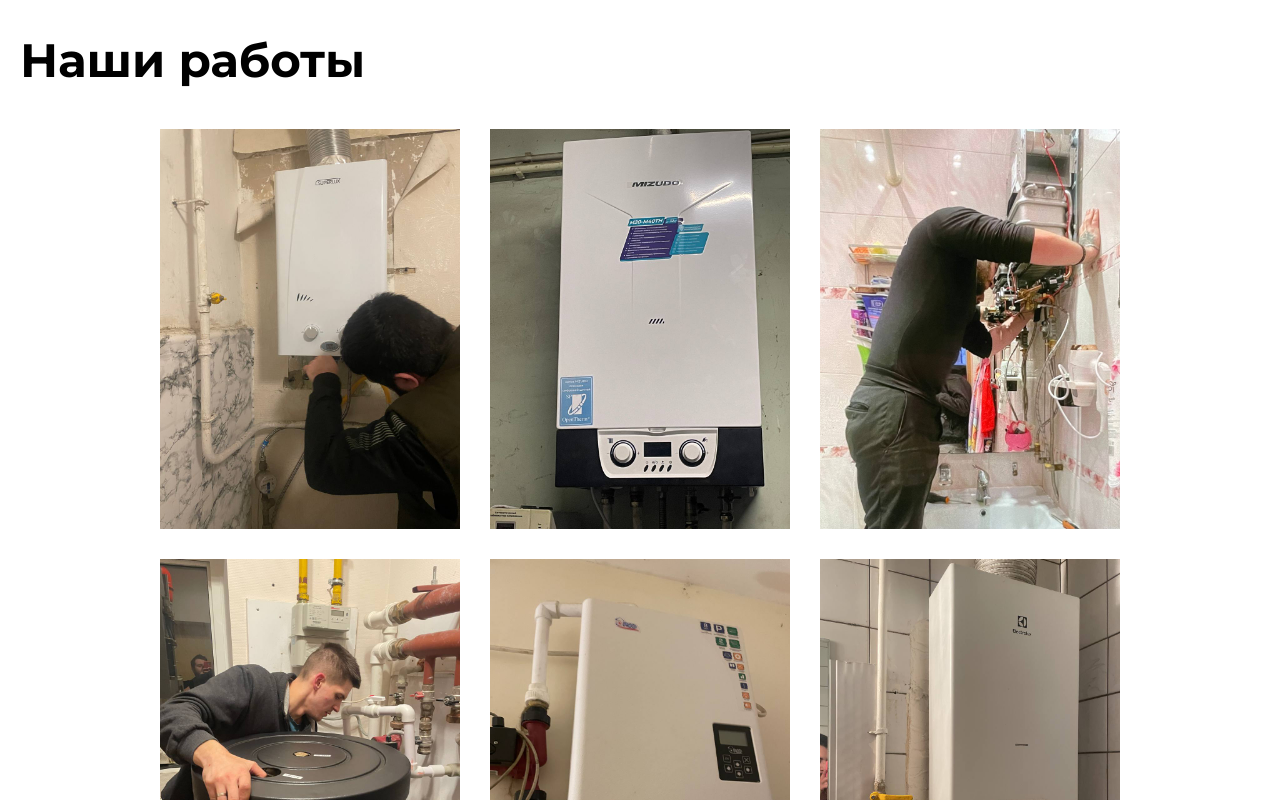
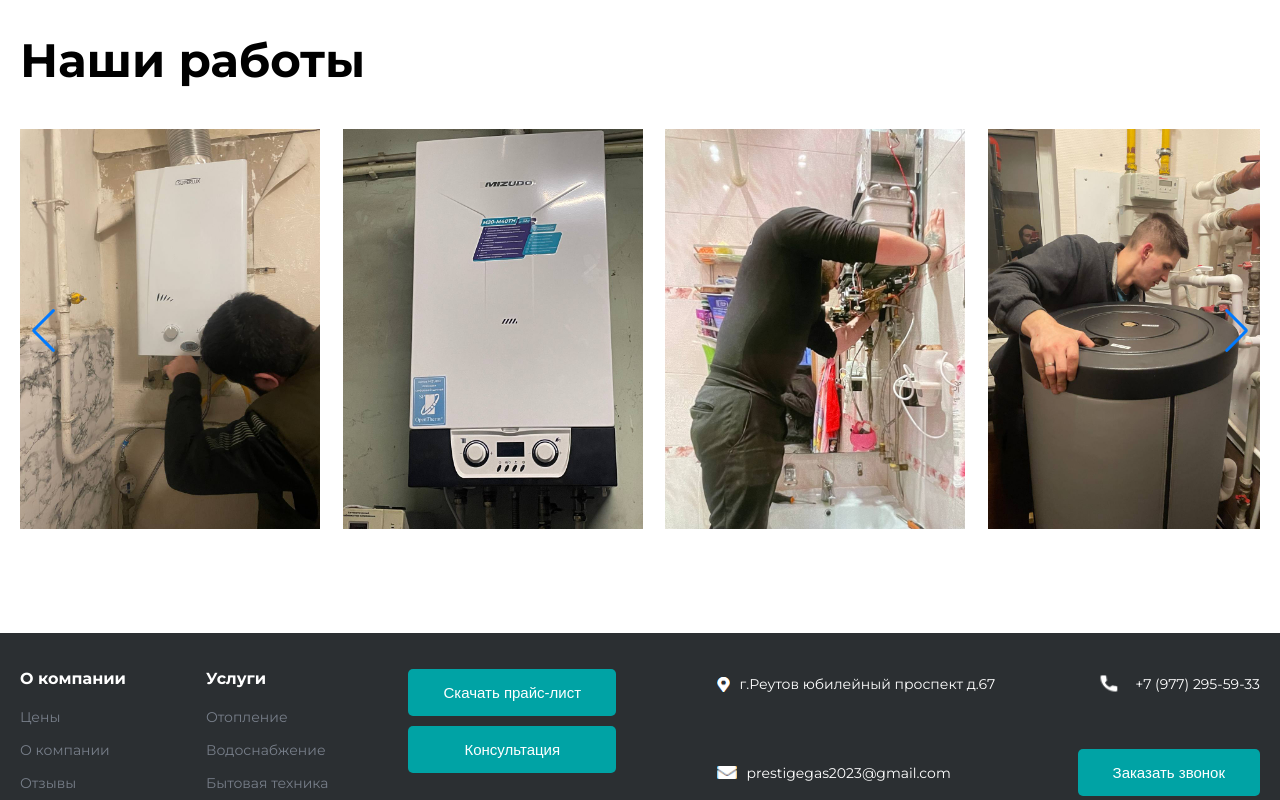
Before and after one commit to AlexandrSyvorotkin/prestige-gas, a Next.js app: page / in a window 1280 px wide. Shown: the part 8800-9600 px from the top of the page. Built offline with nearby package versions, Linux system fonts and the light colour scheme.

Commit message:
new slider

```diff
--- a/src/components/OurWork/OurWork.jsx
+++ b/src/components/OurWork/OurWork.jsx
@@ -28,27 +28,45 @@ const OurWork = () => {
                     <Heading text='Наши работы' tag='h3'/>
                 </div>
                 <div className={styles.works}>
-                    {/*<Swiper*/}
-                    {/*    modules={[Pagination, Autoplay, Scrollbar, Navigation]}*/}
-                    {/*    // spaceBetween={50}*/}
-                    {/*    slidesPerView={4}*/}
-                    {/*    scrollbar={{draggable: true}}*/}
-                    {/*    loop={true}*/}
-                    {/*    navigation*/}
-                    {/*    // autoplay={{delay: 7000, disableOnInteraction: false}}*/}
-                    {/*>*/}
-                    {/*    <div className={styles.slides}>*/}
-                    {/*        {works.map(it =>*/}
-                    {/*            <SwiperSlide key={it.id}>*/}
-                    {/*                <Image src={it.img} width='300' height='400' alt=''/>*/}
-                    {/*            </SwiperSlide>*/}
-                    {/*        )}*/}
-                    {/*    </div>*/}
+                    <Swiper
+                        modules={[Pagination, Autoplay, Scrollbar, Navigation]}
+                        spaceBetween={50}
+                        slidesPerView={4}
+                        scrollbar={{draggable: true}}
+                        loop={true}
+                        navigation
+                        // autoplay={{delay: 7000, disableOnInteraction: false}}
+                        breakpoints={{
+                            0: {
+                                slidesPerView: 1,
+                                spaceBetween: 20
+                            },
+                            680: {
+                                slidesPerView: 2,
+                                spaceBetween: 100
+                            },
+                            980: {
+                                slidesPerView: 3,
+                                spaceBetween: 90
+                            },
+                            1200: {
+                                slidesPerView: 4,
+                                spaceBetween: 50
+                            }
+                        }}
+                    >
+                        <div className={styles.slides}>
+                            {works.map(it =>
+                                <SwiperSlide key={it.id}>
+                                    <Image src={it.img} width='300' height='400' alt=''/>
+                                </SwiperSlide>
+                            )}
+                        </div>
 
-                    {/*</Swiper>*/}
-                    {works.map(it =>
-                            <Image src={it.img} width='300' height='400' alt='' key={it.id}/>
-                    )}
+                    </Swiper>
+                    {/*{works.map(it =>*/}
+                    {/*        <Image src={it.img} width='300' height='400' alt='' key={it.id}/>*/}
+                    {/*)}*/}
                 </div>
             </Container>
         </section>
```
